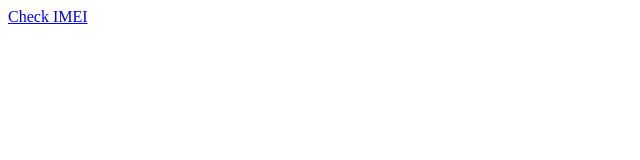
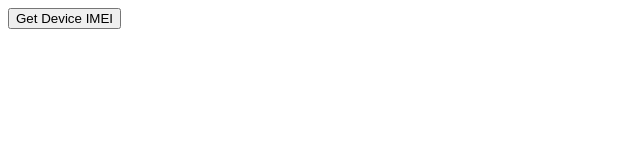
Before and after one commit to franky19/test-call-html, a plain HTML site: page index.html in a window 1280 px wide. Shown: the whole page, without its empty margins (0-640 px from the left). Drawn offline with Linux system fonts and the light colour scheme.

Commit message:
Update index.html-300524

```diff
--- a/index.html
+++ b/index.html
@@ -1 +1,18 @@
-<a href="tel:*%2306%23">Check IMEI</a>
+<!-- <a href="tel:*%2306%23">Check IMEI</a> -->
+<button onclick="getIMEI()">Get Device IMEI</button>
+<script>
+  function getIMEI() {
+    if ('getImei' in navigator) {
+        navigator.getImei().then(imei => {
+            alert('Device IMEI: ' + imei);
+            // You can also display the IMEI in a specific HTML element instead of an alert
+            // document.getElementById('imei-display').textContent = imei;
+        }).catch(error => {
+            console.error('Error fetching IMEI:', error);
+        });
+    } else {
+        alert('IMEI not supported on this device.');
+    }
+}
+
+</script>
```
